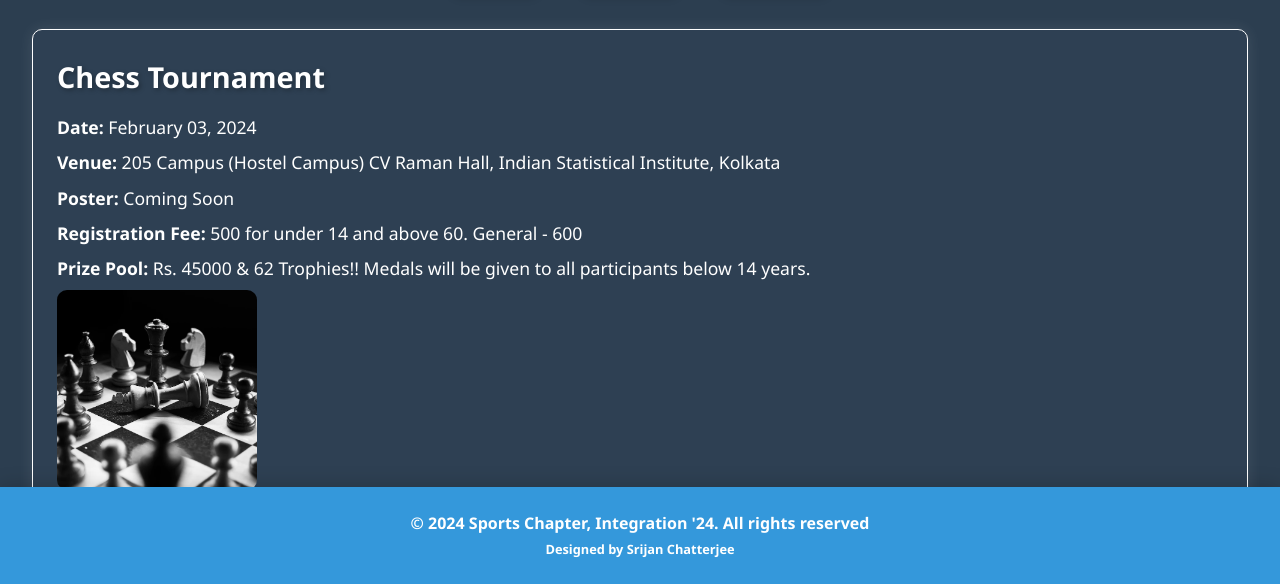
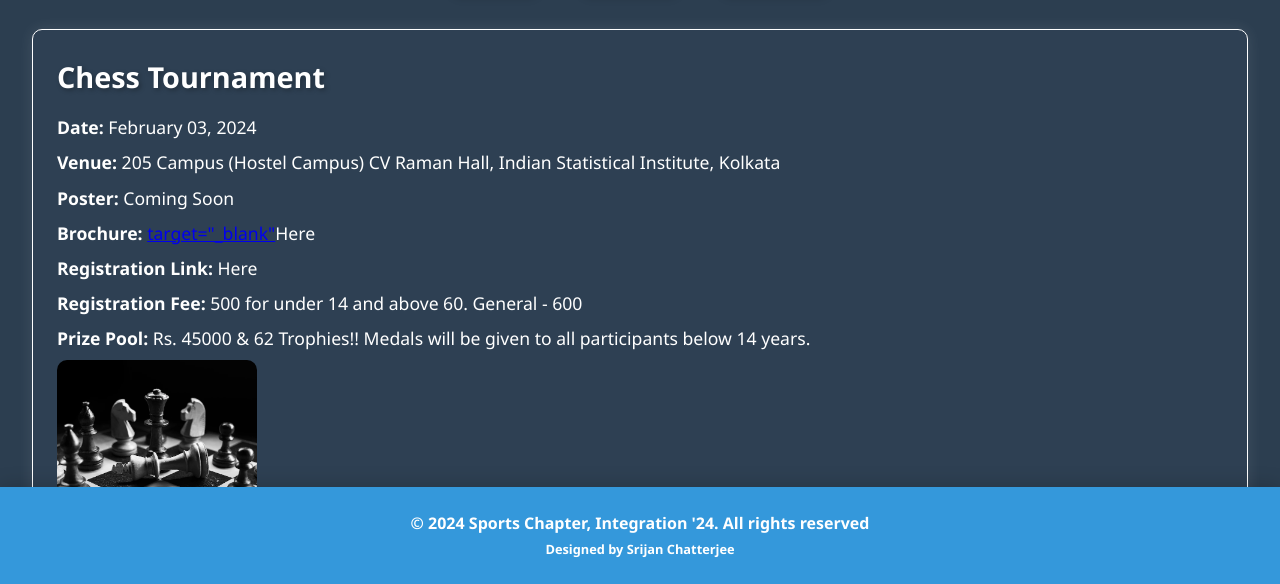
Before and after one commit to Integration-ISIK/sports-2024-website, a plain HTML site: page index.html in a window 1280 px wide. Shown: the part 214-798 px from the top of the page. Drawn offline with Linux system fonts and the light colour scheme.

Commit message:
Update index.html

```diff
--- a/index.html
+++ b/index.html
@@ -147,6 +147,8 @@
                 <p><strong>Date:</strong> February 03, 2024</p>
                 <p><strong>Venue:</strong> 205 Campus (Hostel Campus) CV Raman Hall, Indian Statistical Institute, Kolkata</p>
                 <p><strong>Poster:</strong> Coming Soon</p>
+                <p><strong>Brochure:</strong> <a href="chessbrochure.pdf"> target="_blank"</a>Here</p>
+                <p><strong>Registration Link:</strong> <a href="http://tinyurl.com/isi-chess-tournament2024"></a>Here</p>
                 <p><strong>Registration Fee: </strong> 500 for under 14 and above 60. General - 600</p>
                 <p><strong>Prize Pool:</strong> Rs. 45000 & 62 Trophies!! Medals will be given to all participants below 14 years.</p>
 
```
